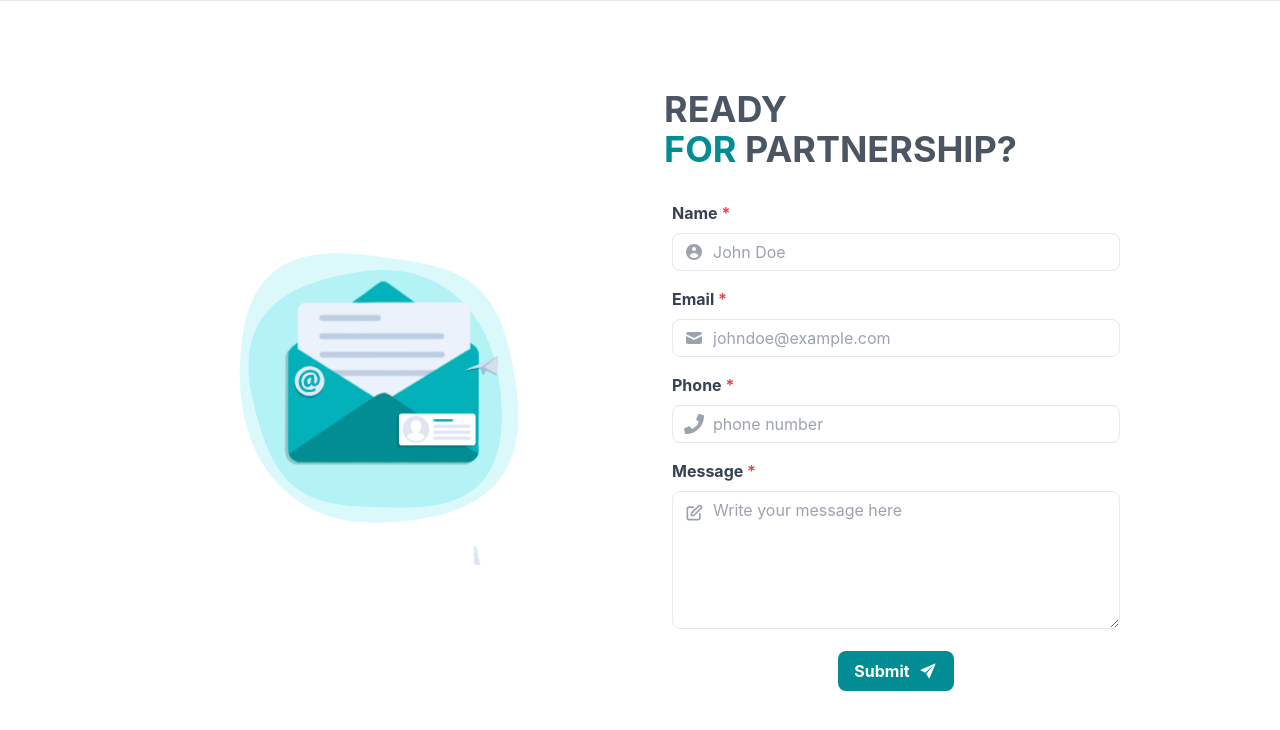
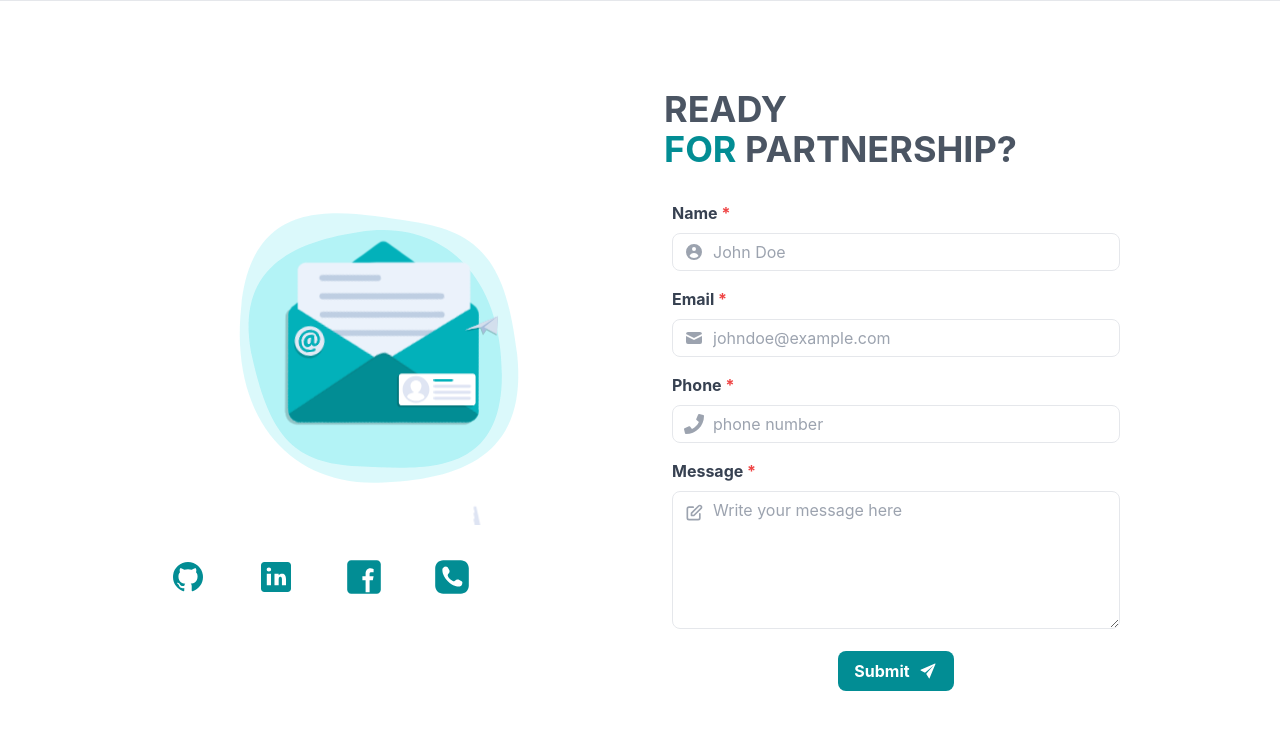
Before and after one commit to samuelmoiwa/contactUsPage_DRYCODE-, a React (Create React App) app: page / in a window 1280 px wide. Shown: the top 730 px of the page. Built offline with nearby package versions, Linux system fonts and the light colour scheme.

Commit message:
update ContactUs.jsx

```diff
--- a/src/components/ContactUs.jsx
+++ b/src/components/ContactUs.jsx
@@ -1,3 +1,4 @@
+/* eslint-disable jsx-a11y/anchor-is-valid */
 import React, { useEffect, useRef, useState } from "react";
 import emailjs from "@emailjs/browser";
 import Lottie from "react-lottie";
@@ -7,6 +8,11 @@ import { FaPhone } from "react-icons/fa";
 import { AiOutlineLoading } from "react-icons/ai";
 import { IoIosSend } from "react-icons/io";
 import mailBox from "../lottieFile/contact_us_lottieFile.json";
+
+import gitHub from "../icons/icon_github.svg"
+import linkedIn from "../icons/icon_linkedin.svg"
+import facebook from "../icons/icon_facebook.svg"
+import phone from "../icons/icon_phone.svg"
 
 import AOS from "aos";
 import "aos/dist/aos.css";
@@ -27,13 +33,6 @@ function ContactUs() {
 
   const sendEmail = async (e) => {
     // e.preventDefault();
-    // emailjs.sendForm('service_nd857p7', 'template_0liycub', form.current, 'DvyYTrHzMghHjXCHS')
-    //   .then((result) => {
-    //       console.log(result.text);
-    //   }, (error) => {
-    //       console.log(error.text);
-    //   });
-    //   reset();
 
     try {
       await emailjs.sendForm(
@@ -258,7 +257,54 @@ function ContactUs() {
               flex justify-center item-center"
             >
               <Lottie options={animationOptions} height={350} width={350} />
+
+
+              <div
+                  className="flex space-y-4 sm:items-center
+                  sm:flex-row sm:space-y-0 mt-6
+                  sm:space-x-4 lg:justify-start md:items-center"
+                >
+                  <a
+                    rel="GitHub"
+                    href="https://github.com/samuelmoiwa"
+                    target="_blank"
+                    className="px-4 py-2 flex justify-center
+                    transform hover:scale-110 transition-transform duration-300"
+                  >
+                    <img class="w-10 h-10" src={gitHub} alt="image" />
+                  </a>
+
+                  <a
+                    rel="LinkedIn"
+                    href="https://www.linkedin.com/in/samuelmoiwa/"
+                    target="_blank"
+                    className="px-4 py-2 flex justify-center
+                    transform hover:scale-110 transition-transform duration-300"
+                  >
+                    <img class="w-10 h-10 " src={linkedIn} alt="image" />
+                  </a>
+
+                  <a
+                    rel="facebook"
+                    href="https://www.facebook.com/samuel.moiwa"
+                    target="_blank"
+                    className="px-4 py-2 flex justify-center
+                    transform hover:scale-110 transition-transform duration-300"
+                  >
+                    <img class="w-10 h-10 " src={facebook} alt="image" />
+                  </a>
+
+                  <a
+                    rel="phone"
+                    href="tel: +23279356563"
+                    className="px-4 py-2 flex justify-center
+                    transform hover:scale-110 transition-transform duration-300"
+                  >
+                    <img class="w-10 h-10 " src={phone} alt="image" />
+                  </a>
+              </div>
             </div>
+
           </div>
         </div>
       </section>
```
